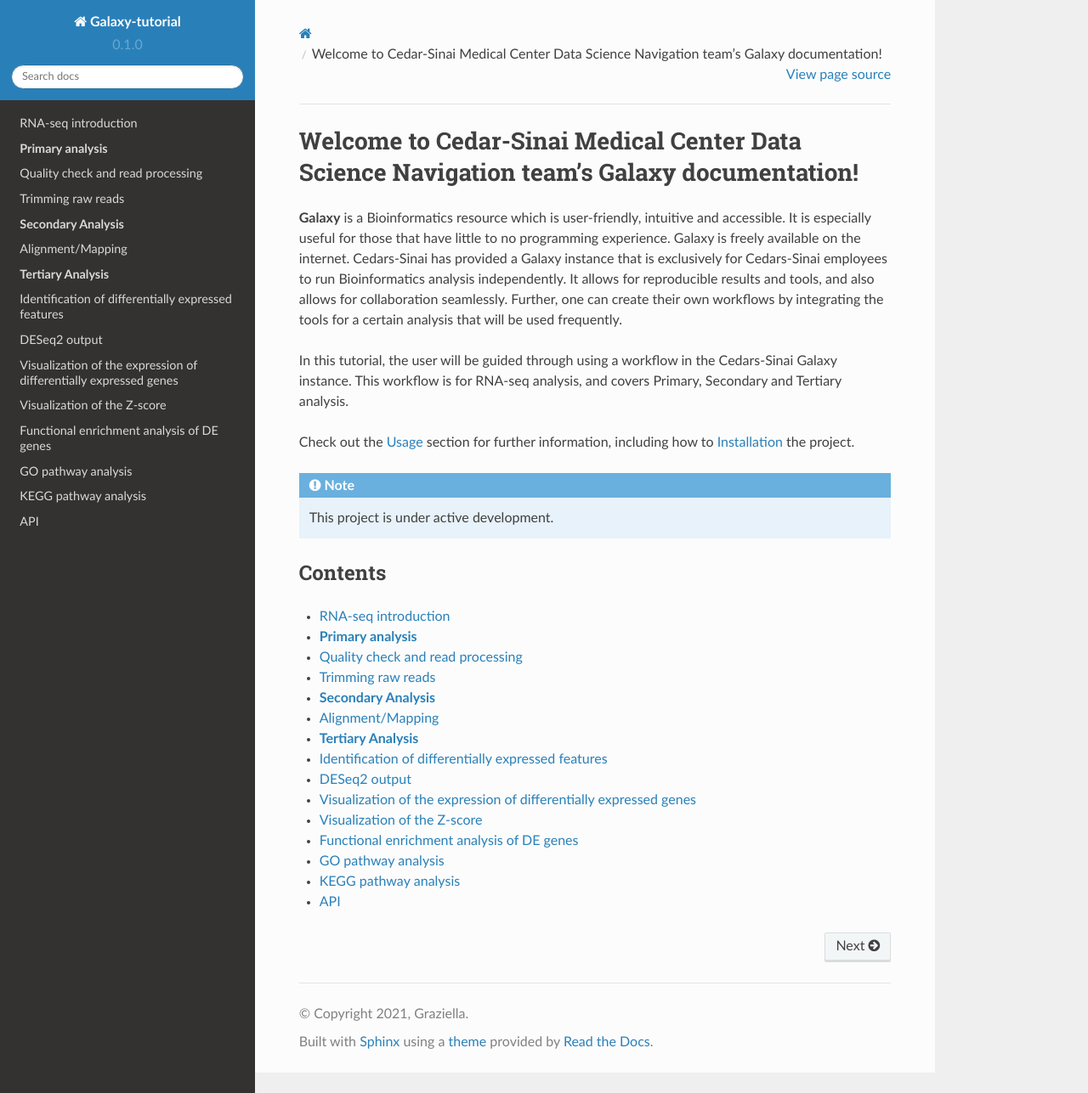
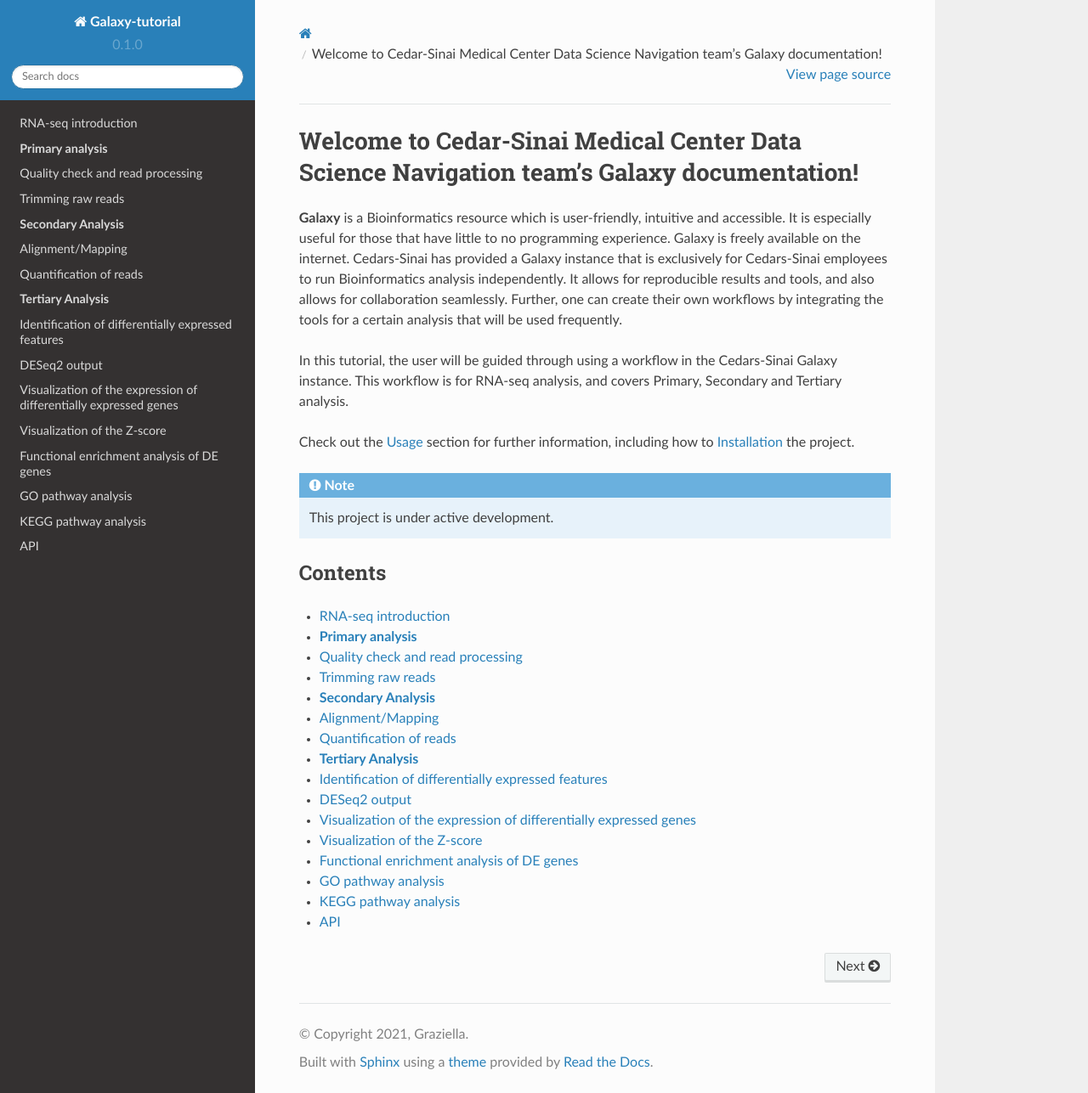
Before and after one commit to CedarsDSN/Galaxy_tutorial, a Sphinx documentation site: the page built from docs/source/index.rst, in a window 1280 px wide and 1287 px high. Shown: the whole window at 85% size. Built offline with Sphinx 7.4.7 and the Read the Docs theme 2.0.0, drawn with Linux system fonts in a browser that asks for light colours; pages that are not in the unit, such as notebooks, are missing from menus.

Commit message:
Update index.rst

```diff
--- a/docs/source/index.rst
+++ b/docs/source/index.rst
@@ -23,6 +23,7 @@
    Quality check and read processing
    Trimming raw reads
    Secondary analysis
+   Quantification of reads
    Tertiary analysis
    DESeq2 output
    Annotation of DE genes
```
